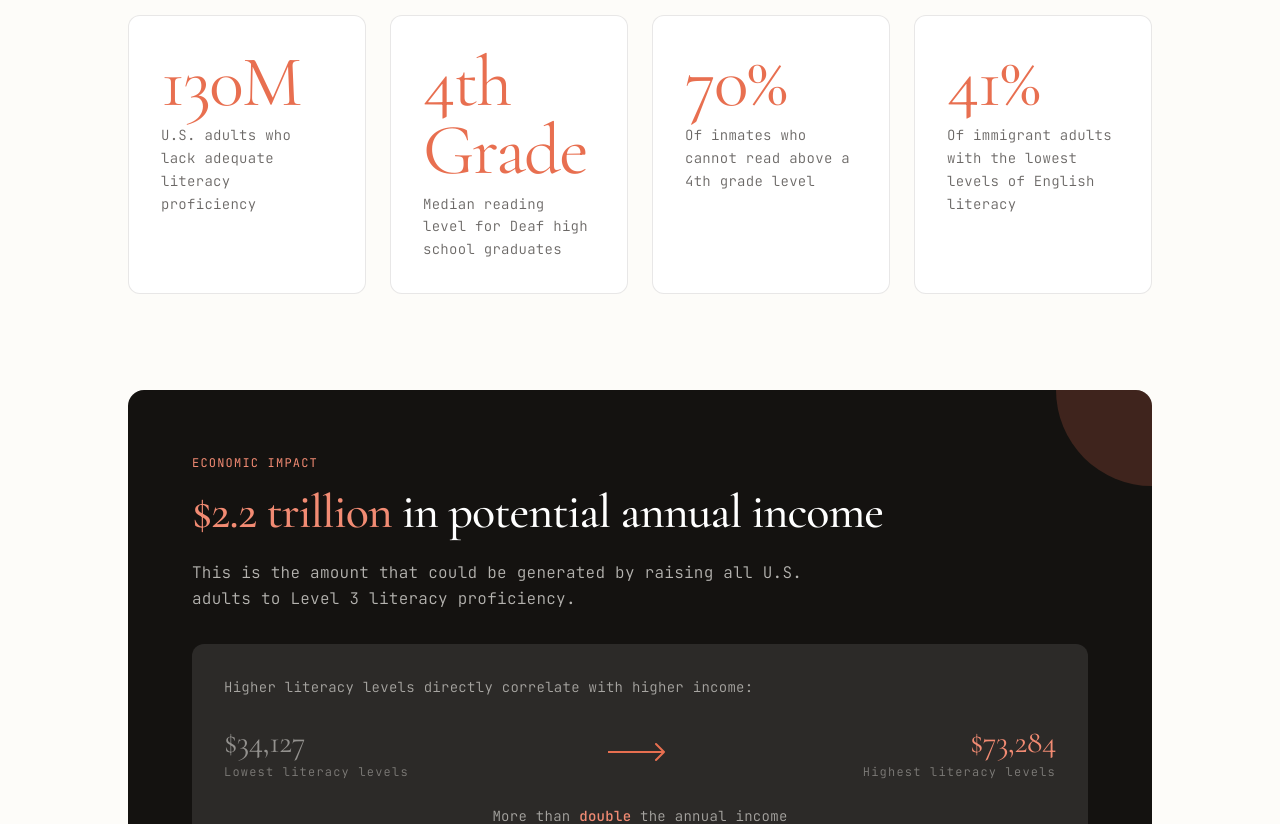
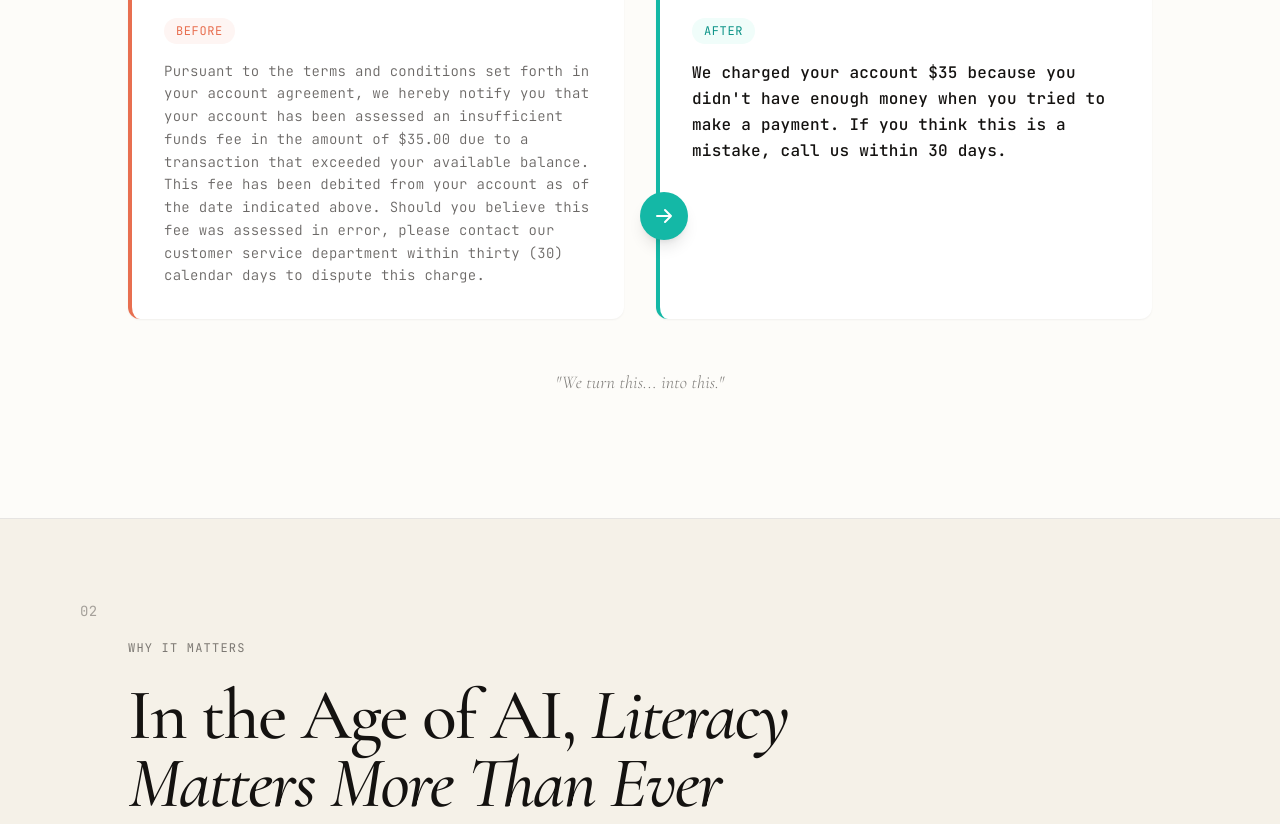
Before and after one commit to hiromendo/ReadSidekickWebsiteV2, a React (Vite) app: page / in a window 1280 px wide. Shown: the part 1401-2225 px from the top of the page. Built offline with nearby package versions, Linux system fonts and the light colour scheme.

Commit message:
add before and after section

```diff
--- a/src/components/Problem.tsx
+++ b/src/components/Problem.tsx
@@ -1,36 +1,6 @@
 import { motion } from 'framer-motion'
 import { useScrollReveal } from '../hooks/useScrollReveal'
 import { useLanguage } from '../i18n'
-
-interface StatCardProps {
-  stat: string
-  description: string
-  delay: number
-}
-
-function StatCard({ stat, description, delay }: StatCardProps) {
-  const { ref, isInView } = useScrollReveal<HTMLDivElement>({ threshold: 0.3 })
-
-  return (
-    <motion.div
-      ref={ref}
-      initial={{ opacity: 0, y: 40 }}
-      animate={{
-        opacity: isInView ? 1 : 0,
-        y: isInView ? 0 : 40,
-      }}
-      transition={{ duration: 0.8, delay, ease: [0.16, 1, 0.3, 1] }}
-      className="relative bg-white p-6 md:p-8 rounded-xl border border-ink-800/10 hover:border-coral-500/30 transition-colors duration-300"
-    >
-      <span className="block font-serif text-display-md md:text-display-lg text-coral-500 mb-2">
-        {stat}
-      </span>
-      <p className="font-mono text-body-sm text-ink-700/70 leading-relaxed">
-        {description}
-      </p>
-    </motion.div>
-  )
-}
 
 export function Problem() {
   const { t } = useLanguage()
@@ -43,28 +13,9 @@ export function Problem() {
     threshold: 0.3,
   })
 
-  const { ref: impactRef, isInView: impactInView } = useScrollReveal<HTMLDivElement>({
+  const { ref: comparisonRef, isInView: comparisonInView } = useScrollReveal<HTMLDivElement>({
     threshold: 0.3,
   })
-
-  const stats = [
-    {
-      stat: t.problem.stats.adults.stat,
-      description: t.problem.stats.adults.description,
-    },
-    {
-      stat: t.problem.stats.deaf.stat,
-      description: t.problem.stats.deaf.description,
-    },
-    {
-      stat: t.problem.stats.inmates.stat,
-      description: t.problem.stats.inmates.description,
-    },
-    {
-      stat: t.problem.stats.immigrants.stat,
-      description: t.problem.stats.immigrants.description,
-    },
-  ]
 
   return (
     <section
@@ -122,64 +73,41 @@ export function Problem() {
           </motion.p>
         </div>
 
-        {/* Stats grid */}
-        <div className="grid grid-cols-1 sm:grid-cols-2 lg:grid-cols-4 gap-6 mb-16 md:mb-24">
-          {stats.map((stat, index) => (
-            <StatCard
-              key={stat.stat}
-              {...stat}
-              delay={0.1 + index * 0.1}
-            />
-          ))}
-        </div>
+        {/* Before/After comparison */}
+        <div ref={comparisonRef} className="relative">
+          <div className="grid grid-cols-1 lg:grid-cols-2 gap-6 lg:gap-8 items-stretch">
+            {/* Before card */}
+            <motion.div
+              initial={{ opacity: 0, x: -40 }}
+              animate={{
+                opacity: comparisonInView ? 1 : 0,
+                x: comparisonInView ? 0 : -40,
+              }}
+              transition={{ duration: 0.8, delay: 0.1, ease: [0.16, 1, 0.3, 1] }}
+              className="bg-white rounded-xl p-6 md:p-8 border-l-4 border-coral-500 shadow-sm"
+            >
+              <span className="inline-block font-mono text-caption uppercase tracking-wider text-coral-500 bg-coral-50 px-3 py-1 rounded-full mb-4">
+                {t.problem.beforeAfter.beforeLabel}
+              </span>
+              <p className="font-mono text-body-sm text-ink-700/70 leading-relaxed">
+                {t.problem.beforeAfter.beforeText}
+              </p>
+            </motion.div>
 
-        {/* Economic Impact Section */}
-        <div ref={impactRef} className="relative">
+            {/* Arrow - visible on desktop between cards */}
             <motion.div
-            initial={{ opacity: 0, y: 50 }}
+              initial={{ opacity: 0, scale: 0.8 }}
               animate={{
-              opacity: impactInView ? 1 : 0,
-              y: impactInView ? 0 : 50,
+                opacity: comparisonInView ? 1 : 0,
+                scale: comparisonInView ? 1 : 0.8,
               }}
-            transition={{ duration: 1, ease: [0.16, 1, 0.3, 1] }}
-            className="bg-ink-900 rounded-2xl p-8 md:p-12 lg:p-16 text-white overflow-hidden relative"
+              transition={{ duration: 0.6, delay: 0.3, ease: [0.16, 1, 0.3, 1] }}
+              className="hidden lg:flex absolute left-1/2 top-1/2 -translate-x-1/2 -translate-y-1/2 z-10"
             >
-            {/* Decorative accent */}
-            <div className="absolute top-0 right-0 w-32 h-32 md:w-48 md:h-48 bg-coral-500/20 rounded-full -translate-y-1/2 translate-x-1/2" />
-
-            <div className="relative z-10">
-              <span className="editorial-label text-coral-400 block mb-4">
-                {t.problem.economicImpact.label}
-              </span>
-
-              <h3 className="font-serif text-display-sm md:text-display-md text-white mb-6">
-                <span className="text-coral-400">{t.problem.economicImpact.titleHighlight}</span> {t.problem.economicImpact.title}
-              </h3>
-
-              <p className="font-mono text-body-md text-ivory-100/70 leading-relaxed max-w-2xl mb-8">
-                {t.problem.economicImpact.description}
-              </p>
-
-              {/* Income comparison */}
-              <div className="bg-white/10 rounded-xl p-6 md:p-8">
-                <p className="font-mono text-body-sm text-ivory-100/60 mb-6">
-                  {t.problem.economicImpact.correlationLabel}
-                </p>
-
-                <div className="flex flex-col md:flex-row items-center gap-4 md:gap-8">
-                  {/* Low literacy */}
-                  <div className="flex-1 text-center md:text-left">
-                    <span className="font-serif text-display-sm text-ivory-100/50">$34,127</span>
-                    <p className="font-mono text-caption text-ivory-100/40 mt-1">
-                      {t.problem.economicImpact.lowestLiteracy}
-                    </p>
-                  </div>
-
-                  {/* Arrow */}
-                  <div className="hidden md:block">
-                    <svg className="w-16 h-8 text-coral-500" fill="none" viewBox="0 0 64 32">
+              <div className="bg-teal-500 rounded-full p-3 shadow-lg">
+                <svg className="w-6 h-6 text-white" fill="none" viewBox="0 0 24 24">
                   <path
-                        d="M0 16h56m0 0l-8-8m8 8l-8 8"
+                    d="M5 12h14m0 0l-6-6m6 6l-6 6"
                     stroke="currentColor"
                     strokeWidth="2"
                     strokeLinecap="round"
@@ -187,23 +115,62 @@ export function Problem() {
                   />
                 </svg>
               </div>
-                  <div className="md:hidden text-coral-500 text-2xl">&#8595;</div>
+            </motion.div>
 
-                  {/* High literacy */}
-                  <div className="flex-1 text-center md:text-right">
-                    <span className="font-serif text-display-sm text-coral-400">$73,284</span>
-                    <p className="font-mono text-caption text-ivory-100/40 mt-1">
-                      {t.problem.economicImpact.highestLiteracy}
+            {/* Arrow - visible on mobile between cards */}
+            <motion.div
+              initial={{ opacity: 0, scale: 0.8 }}
+              animate={{
+                opacity: comparisonInView ? 1 : 0,
+                scale: comparisonInView ? 1 : 0.8,
+              }}
+              transition={{ duration: 0.6, delay: 0.3, ease: [0.16, 1, 0.3, 1] }}
+              className="flex lg:hidden justify-center -my-2"
+            >
+              <div className="bg-teal-500 rounded-full p-2">
+                <svg className="w-5 h-5 text-white" fill="none" viewBox="0 0 24 24">
+                  <path
+                    d="M12 5v14m0 0l-6-6m6 6l6-6"
+                    stroke="currentColor"
+                    strokeWidth="2"
+                    strokeLinecap="round"
+                    strokeLinejoin="round"
+                  />
+                </svg>
+              </div>
+            </motion.div>
+
+            {/* After card */}
+            <motion.div
+              initial={{ opacity: 0, x: 40 }}
+              animate={{
+                opacity: comparisonInView ? 1 : 0,
+                x: comparisonInView ? 0 : 40,
+              }}
+              transition={{ duration: 0.8, delay: 0.2, ease: [0.16, 1, 0.3, 1] }}
+              className="bg-white rounded-xl p-6 md:p-8 border-l-4 border-teal-500 shadow-sm"
+            >
+              <span className="inline-block font-mono text-caption uppercase tracking-wider text-teal-600 bg-teal-50 px-3 py-1 rounded-full mb-4">
+                {t.problem.beforeAfter.afterLabel}
+              </span>
+              <p className="font-mono text-body-md text-ink-900 leading-relaxed font-medium">
+                {t.problem.beforeAfter.afterText}
               </p>
-                  </div>
+            </motion.div>
           </div>
 
-                <p className="font-mono text-body-sm text-ivory-100/60 mt-6 text-center">
-                  {t.problem.economicImpact.comparison} <span className="text-coral-400 font-medium">{t.problem.economicImpact.comparisonHighlight}</span> the annual income
-                </p>
-              </div>
-            </div>
-          </motion.div>
+          {/* Caption */}
+          <motion.p
+            initial={{ opacity: 0, y: 20 }}
+            animate={{
+              opacity: comparisonInView ? 1 : 0,
+              y: comparisonInView ? 0 : 20,
+            }}
+            transition={{ duration: 0.8, delay: 0.5, ease: [0.16, 1, 0.3, 1] }}
+            className="text-center font-serif text-body-lg text-ink-700/60 italic mt-8 md:mt-12"
+          >
+            "{t.problem.beforeAfter.caption}"
+          </motion.p>
         </div>
       </div>
 
--- a/src/i18n/locales/en.ts
+++ b/src/i18n/locales/en.ts
@@ -25,37 +25,15 @@ export const en: Translations = {
 
   // Problem
   problem: {
-    sectionLabel: 'The Challenge',
-    title: 'The Literacy Gap',
-    subtitle: '130 million U.S. adults lack adequate literacy proficiency—and it\'s holding them back.',
-    stats: {
-      adults: {
-        stat: '130M',
-        description: 'U.S. adults who lack adequate literacy proficiency',
-      },
-      deaf: {
-        stat: '4th Grade',
-        description: 'Median reading level for Deaf high school graduates',
-      },
-      inmates: {
-        stat: '70%',
-        description: 'Of inmates who cannot read above a 4th grade level',
-      },
-      immigrants: {
-        stat: '41%',
-        description: 'Of immigrant adults with the lowest levels of English literacy',
-      },
-    },
-    economicImpact: {
-      label: 'Economic Impact',
-      title: 'in potential annual income',
-      titleHighlight: '$2.2 trillion',
-      description: 'This is the amount that could be generated by raising all U.S. adults to Level 3 literacy proficiency.',
-      correlationLabel: 'Higher literacy levels directly correlate with higher income:',
-      lowestLiteracy: 'Lowest literacy levels',
-      highestLiteracy: 'Highest literacy levels',
-      comparison: 'More than',
-      comparisonHighlight: 'double',
+    sectionLabel: 'The Solution',
+    title: 'See the Difference',
+    subtitle: 'Read Sidekick transforms confusing text into clear, simple language.',
+    beforeAfter: {
+      beforeLabel: 'Before',
+      afterLabel: 'After',
+      beforeText: 'Pursuant to the terms and conditions set forth in your account agreement, we hereby notify you that your account has been assessed an insufficient funds fee in the amount of $35.00 due to a transaction that exceeded your available balance. This fee has been debited from your account as of the date indicated above. Should you believe this fee was assessed in error, please contact our customer service department within thirty (30) calendar days to dispute this charge.',
+      afterText: 'We charged your account $35 because you didn\'t have enough money when you tried to make a payment. If you think this is a mistake, call us within 30 days.',
+      caption: 'We turn this... into this.',
     },
   },
 
--- a/src/i18n/locales/es.ts
+++ b/src/i18n/locales/es.ts
@@ -25,37 +25,15 @@ export const es: Translations = {
 
   // Problem
   problem: {
-    sectionLabel: 'El Desafío',
-    title: 'La Brecha de Alfabetización',
-    subtitle: '130 millones de adultos en EE.UU. carecen de un nivel adecuado de alfabetización, y esto les está frenando.',
-    stats: {
-      adults: {
-        stat: '130M',
-        description: 'Adultos en EE.UU. que carecen de competencia de lectura adecuada',
-      },
-      deaf: {
-        stat: '4° Grado',
-        description: 'Nivel de lectura promedio de graduados sordos de secundaria',
-      },
-      inmates: {
-        stat: '70%',
-        description: 'De los reclusos que no pueden leer por encima de un nivel de 4° grado',
-      },
-      immigrants: {
-        stat: '41%',
-        description: 'De los adultos inmigrantes con los niveles más bajos de alfabetización en inglés',
-      },
-    },
-    economicImpact: {
-      label: 'Impacto Económico',
-      title: 'en ingresos anuales potenciales',
-      titleHighlight: '$2.2 billones',
-      description: 'Esta es la cantidad que podría generarse al elevar a todos los adultos de EE.UU. al Nivel 3 de competencia de lectura.',
-      correlationLabel: 'Los niveles más altos de alfabetización se correlacionan directamente con mayores ingresos:',
-      lowestLiteracy: 'Niveles más bajos de alfabetización',
-      highestLiteracy: 'Niveles más altos de alfabetización',
-      comparison: 'Más del',
-      comparisonHighlight: 'doble',
+    sectionLabel: 'La Solución',
+    title: 'Mira la Diferencia',
+    subtitle: 'Read Sidekick transforma texto confuso en un lenguaje claro y simple.',
+    beforeAfter: {
+      beforeLabel: 'Antes',
+      afterLabel: 'Después',
+      beforeText: 'De conformidad con los términos y condiciones establecidos en su acuerdo de cuenta, le notificamos que se ha aplicado a su cuenta un cargo por fondos insuficientes por la cantidad de $35.00 debido a una transacción que excedió su saldo disponible. Este cargo ha sido debitado de su cuenta a partir de la fecha indicada arriba. Si considera que este cargo fue aplicado por error, comuníquese con nuestro departamento de servicio al cliente dentro de los treinta (30) días calendario para disputar este cargo.',
+      afterText: 'Le cobramos $35 de su cuenta porque no tenía suficiente dinero cuando intentó hacer un pago. Si cree que es un error, llámenos dentro de 30 días.',
+      caption: 'Convertimos esto... en esto.',
     },
   },
 
--- a/src/i18n/types.ts
+++ b/src/i18n/types.ts
@@ -28,22 +28,12 @@ export interface Translations {
     sectionLabel: string
     title: string
     subtitle: string
-    stats: {
-      adults: { stat: string; description: string }
-      deaf: { stat: string; description: string }
-      inmates: { stat: string; description: string }
-      immigrants: { stat: string; description: string }
-    }
-    economicImpact: {
-      label: string
-      title: string
-      titleHighlight: string
-      description: string
-      correlationLabel: string
-      lowestLiteracy: string
-      highestLiteracy: string
-      comparison: string
-      comparisonHighlight: string
+    beforeAfter: {
+      beforeLabel: string
+      afterLabel: string
+      beforeText: string
+      afterText: string
+      caption: string
     }
   }
 
```
Also changed, not shown: 5 other files (tests, documents, lock files or other folders). Lines whose indentation alone changed are shown as unchanged.
